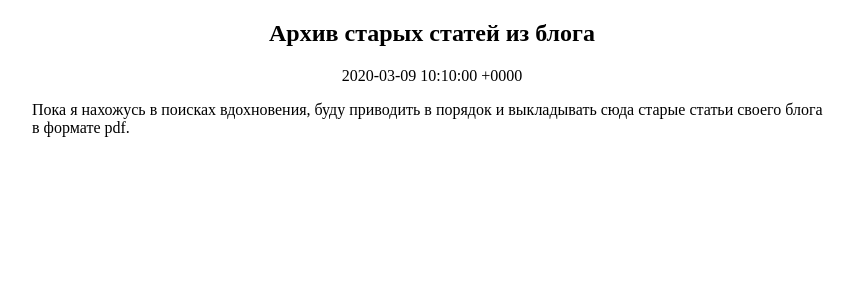
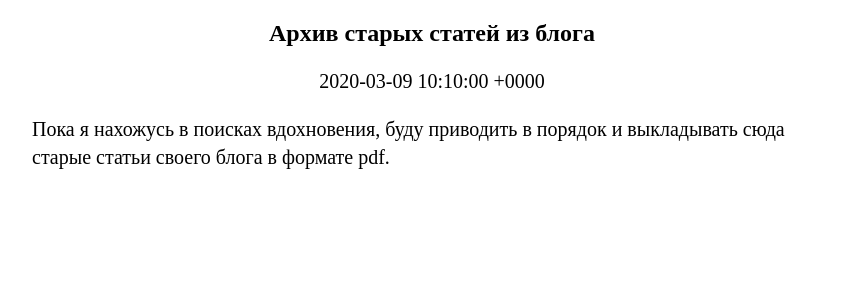
Before and after one commit to citrux/citrux.github.io, a Jekyll site: the page built from _posts/2020-03-09-old_articles.markdown, in a window 1280 px wide. Shown: the top 300 px of the page, without its empty margins (208-1062 px from the left). Built offline with Jekyll 4.4.1, drawn with Linux system fonts in a browser that asks for light colours.

Commit message:
Update archive post and tweak font size

```diff
--- a/_posts/2020-03-09-old_articles.markdown
+++ b/_posts/2020-03-09-old_articles.markdown
@@ -8,6 +8,8 @@ categories: math, physics, programming
 Пока я нахожусь в поисках вдохновения, буду приводить в порядок и выкладывать сюда старые статьи своего блога в формате pdf.
 
 {% assign pdf_files = site.static_files | where: "pdf", true %}
+<ol>
 {% for pdf in pdf_files %}
-  <a href="{{ pdf.path }}">{{ pdf.basename }}</a>
+  <li><a href="{{ pdf.path }}">{{ pdf.basename }}</a></li>
 {% endfor %}
+</ol>
--- a/assets/main.css
+++ b/assets/main.css
@@ -6,3 +6,8 @@ main {
 .post-header {
     text-align: center;
 }
+
+p {
+    font-size: 20px;
+    line-height: 28px;
+}
```
